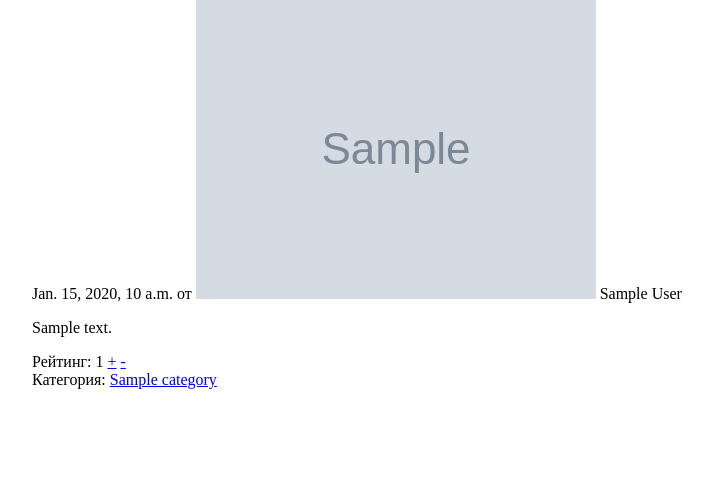
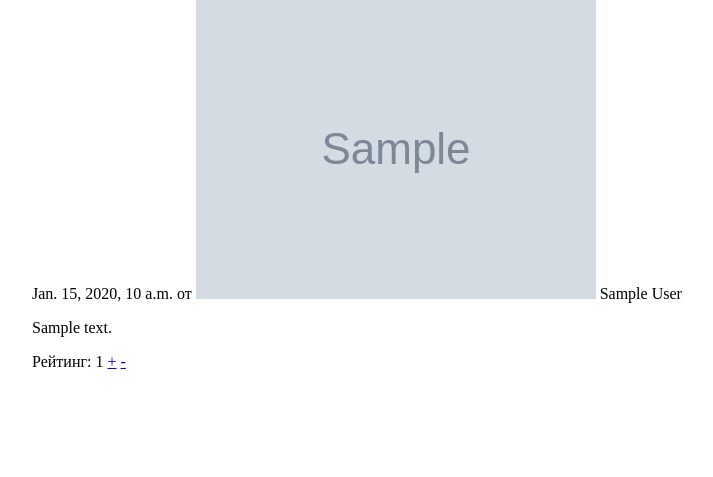
Before and after one commit to mitaka/fun, a Django app: template core/templates/core/post_body.html in a window 1280 px wide. Shown: the part 56-533 px from the top of the page, without its empty margins (56-769 px from the left). Run offline with Django 3.2, Linux system fonts and the light colour scheme; the template is opened without the code that fills it: most values are stand-ins (such as "Sample title", 1, 10 or a date in 2020); grey boxes marked "Sample" are stand-in pictures; some libraries are stand-ins or nearby versions.

Commit message:
* core/templates/core/post_body.html:     - Removed category from post body.

```diff
--- a/core/templates/core/post_body.html
+++ b/core/templates/core/post_body.html
@@ -20,9 +20,6 @@
                 <a href="{% url 'rating_up' id=post.pk slug=post.slug %}">+</a>
                 <a href="{% url 'rating_down' id=post.pk slug=post.slug %}">-</a>
             </div>
-            <div class="post-content">
-                Категория: <a href="{% url 'list_category_posts' name=post.category.name %}">{{ post.category.name }}</a>
-            </div>
             {% if post.author = user %}
             <div class="post-content">
                 <a href="{% url 'edit_post' pk=post.pk %}">Редактирай</a>
```
